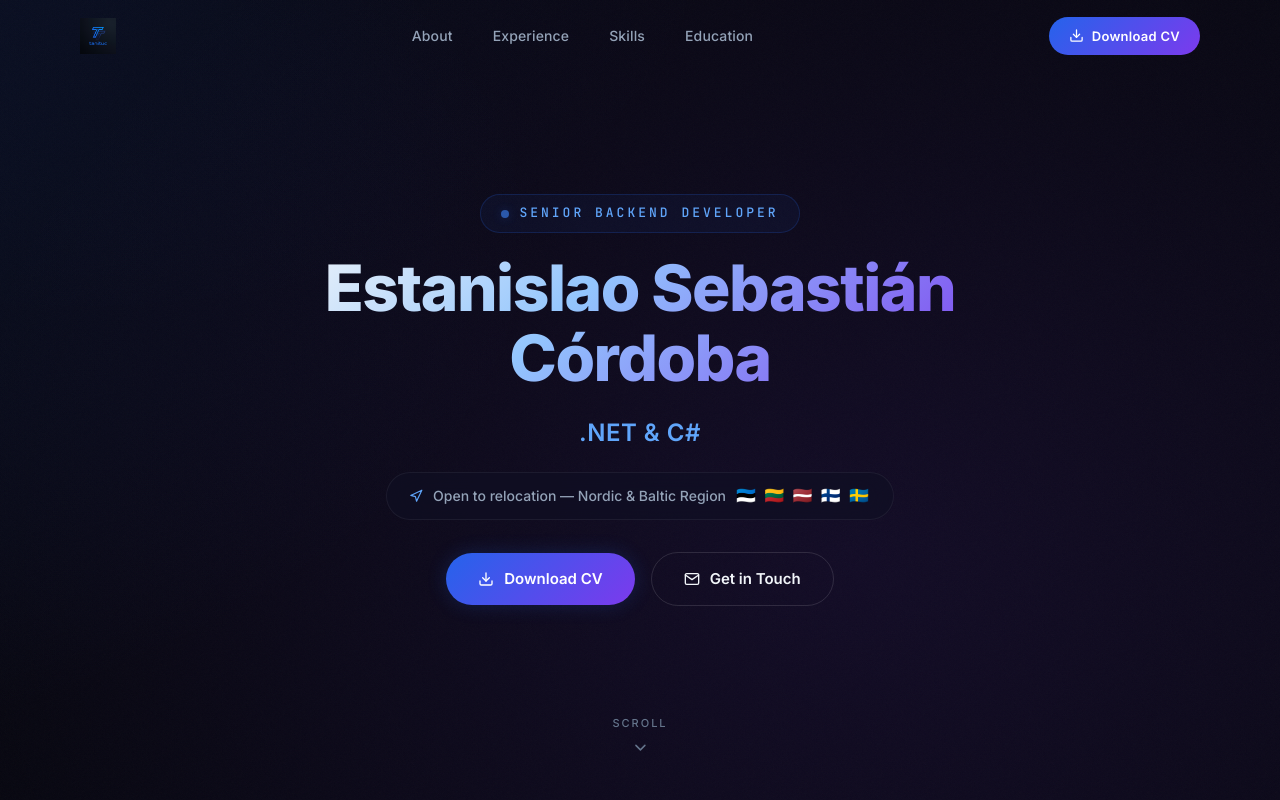
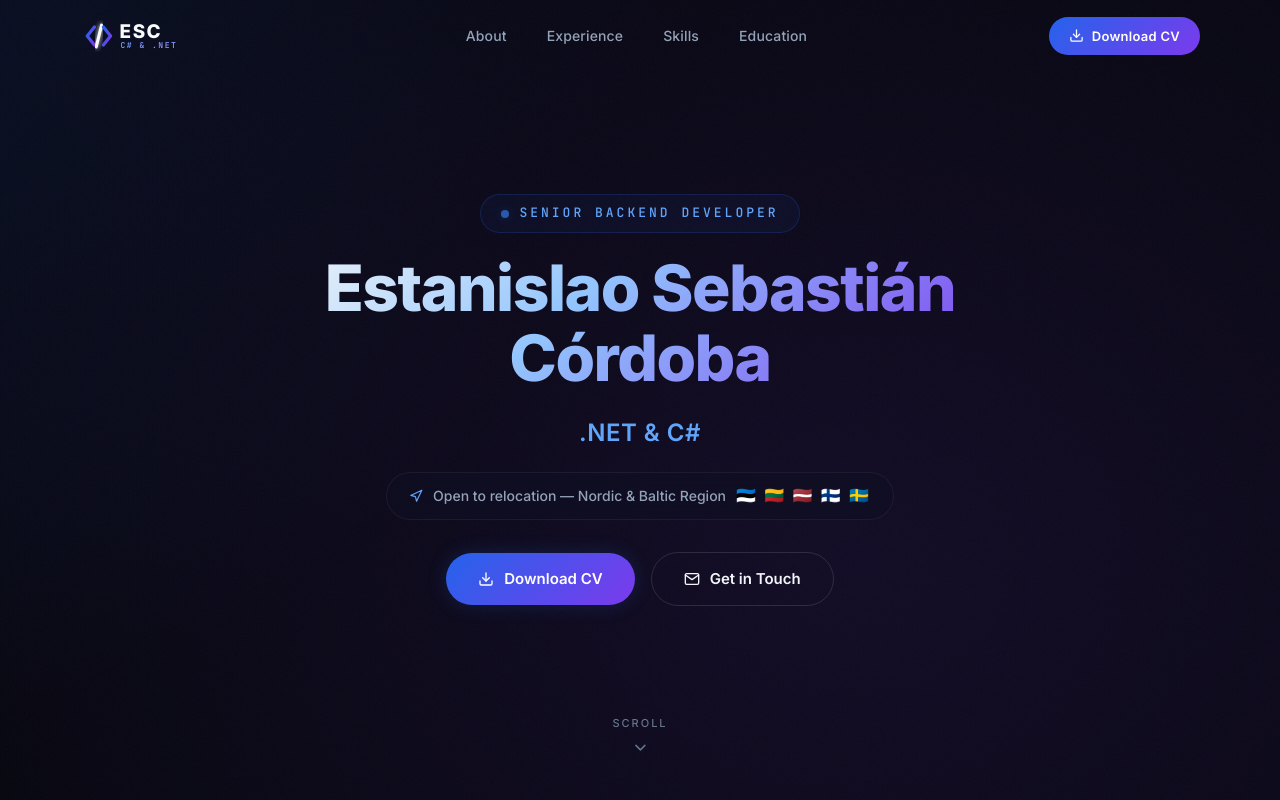
Before and after one commit to tanituc/tanituc, a React (Vite) app: page / in a window 1280 px wide. Shown: the top 800 px of the page. Built offline with nearby package versions, Linux system fonts and the light colour scheme.

Commit message:
chore: update vite base path to '/' for custom domain and lock files

```diff
--- /dev/null
+++ b/src/components/ESCLogo.jsx
@@ -0,0 +1,90 @@
+import React from 'react';
+
+export default function ESCLogo({ height = 36, ...props }) {
+  return (
+    <svg
+      height={height}
+      viewBox="0 0 160 40"
+      fill="none"
+      xmlns="http://www.w3.org/2000/svg"
+      style={{ cursor: 'pointer' }}
+      {...props}
+    >
+      <defs>
+        {/* Gradients */}
+        <linearGradient id="esc-grad-primary" x1="0%" y1="0%" x2="100%" y2="100%">
+          <stop offset="0%" stopColor="#2563eb" />
+          <stop offset="100%" stopColor="#7c3aed" />
+        </linearGradient>
+        <linearGradient id="esc-grad-accent" x1="0%" y1="0%" x2="100%" y2="100%">
+          <stop offset="0%" stopColor="#60a5fa" />
+          <stop offset="100%" stopColor="#a78bfa" />
+        </linearGradient>
+        {/* Glow Filter */}
+        <filter id="esc-glow" x="-20%" y="-20%" width="140%" height="140%">
+          <feGaussianBlur stdDeviation="3" result="blur" />
+          <feMerge>
+            <feMergeNode in="blur" />
+            <feMergeNode in="SourceGraphic" />
+          </feMerge>
+        </filter>
+      </defs>
+
+      {/* Logo Icon: Stylized Terminal Bracket & Monogram */}
+      <g transform="translate(4, 2)">
+        {/* Left Bracket < */}
+        <path
+          d="M 12 8 L 4 18 L 12 28"
+          stroke="url(#esc-grad-primary)"
+          strokeWidth="3.5"
+          strokeLinecap="round"
+          strokeLinejoin="round"
+        />
+
+        {/* Diagonal Slash / */}
+        <path
+          d="M 20 6 L 14 30"
+          stroke="#f8fafc"
+          strokeWidth="3.5"
+          strokeLinecap="round"
+          filter="url(#esc-glow)"
+        />
+
+        {/* Right Bracket > */}
+        <path
+          d="M 22 8 L 30 18 L 22 28"
+          stroke="url(#esc-grad-primary)"
+          strokeWidth="3.5"
+          strokeLinecap="round"
+          strokeLinejoin="round"
+        />
+      </g>
+
+      {/* Logo Text: ESC */}
+      <text
+        x="44"
+        y="22"
+        fill="#f8fafc"
+        fontFamily="var(--font-sans)"
+        fontSize="21"
+        fontWeight="800"
+        letterSpacing="0.08em"
+      >
+        ESC
+      </text>
+
+      {/* Subtext: C# & .NET */}
+      <text
+        x="45"
+        y="33"
+        fill="url(#esc-grad-accent)"
+        fontFamily="var(--font-mono)"
+        fontSize="9"
+        fontWeight="600"
+        letterSpacing="0.18em"
+      >
+        C# & .NET
+      </text>
+    </svg>
+  );
+}
--- a/src/components/Navbar.jsx
+++ b/src/components/Navbar.jsx
@@ -1,7 +1,7 @@
 import { useState, useEffect } from 'react';
 import { motion, AnimatePresence } from 'framer-motion';
 import { FiDownload, FiMenu, FiX } from 'react-icons/fi';
-import logo from '../assets/tanituc-logo.png';
+import ESCLogo from './ESCLogo';
 import { personalInfo } from '../data/cvData';
 import styles from './Navbar.module.css';
 
@@ -36,7 +36,7 @@ export default function Navbar() {
         <div className={styles.inner}>
           {/* Logo */}
           <a href="#" className={styles.logo} aria-label="Home">
-            <img src={logo} alt="Tanituc" height={36} />
+            <ESCLogo height={36} />
           </a>
 
           {/* Desktop links */}
--- a/vite.config.js
+++ b/vite.config.js
@@ -4,5 +4,5 @@ import react from '@vitejs/plugin-react'
 // https://vite.dev/config/
 export default defineConfig({
   plugins: [react()],
-  base: '/tanituc/',
+  base: '/',
 })
```
